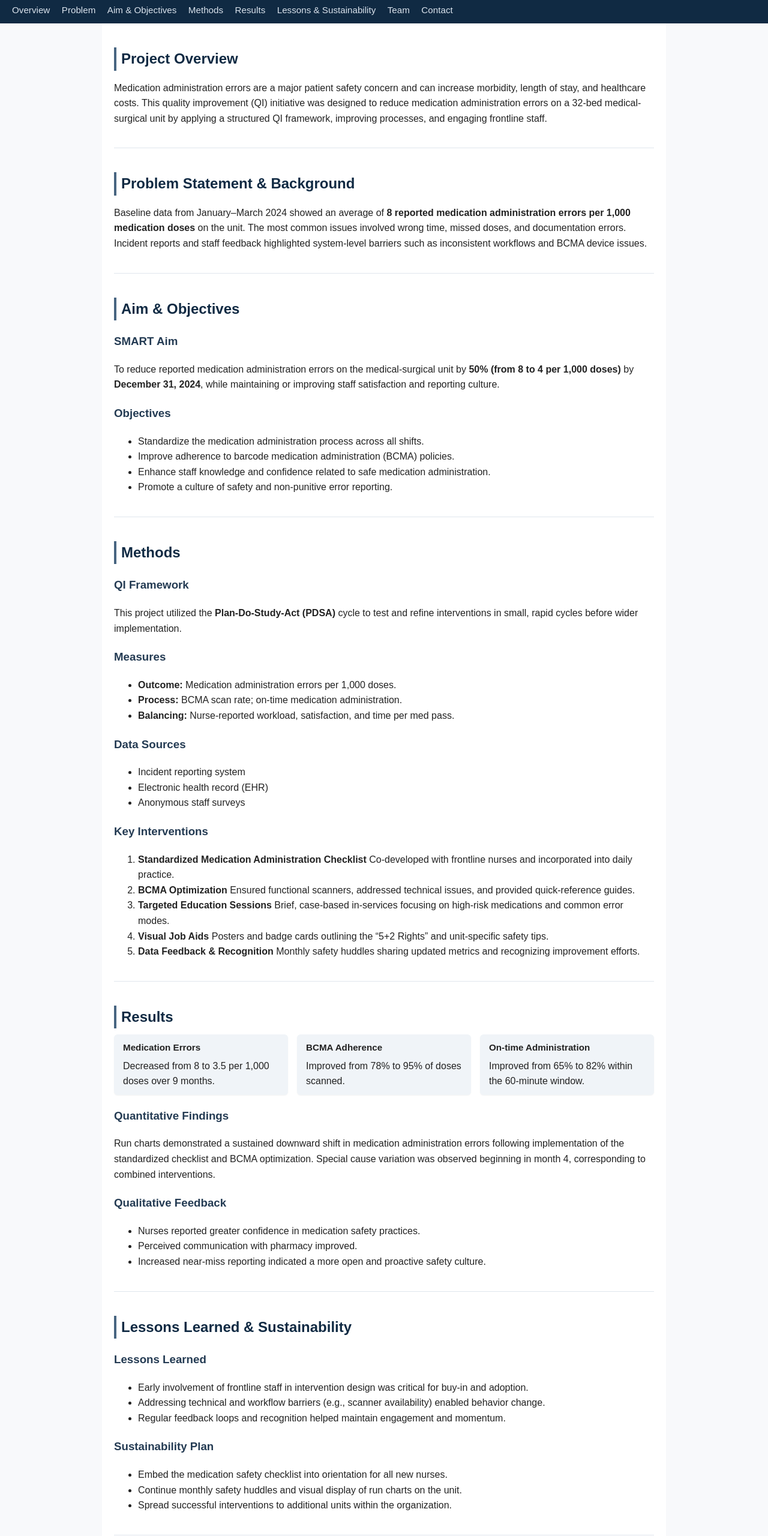
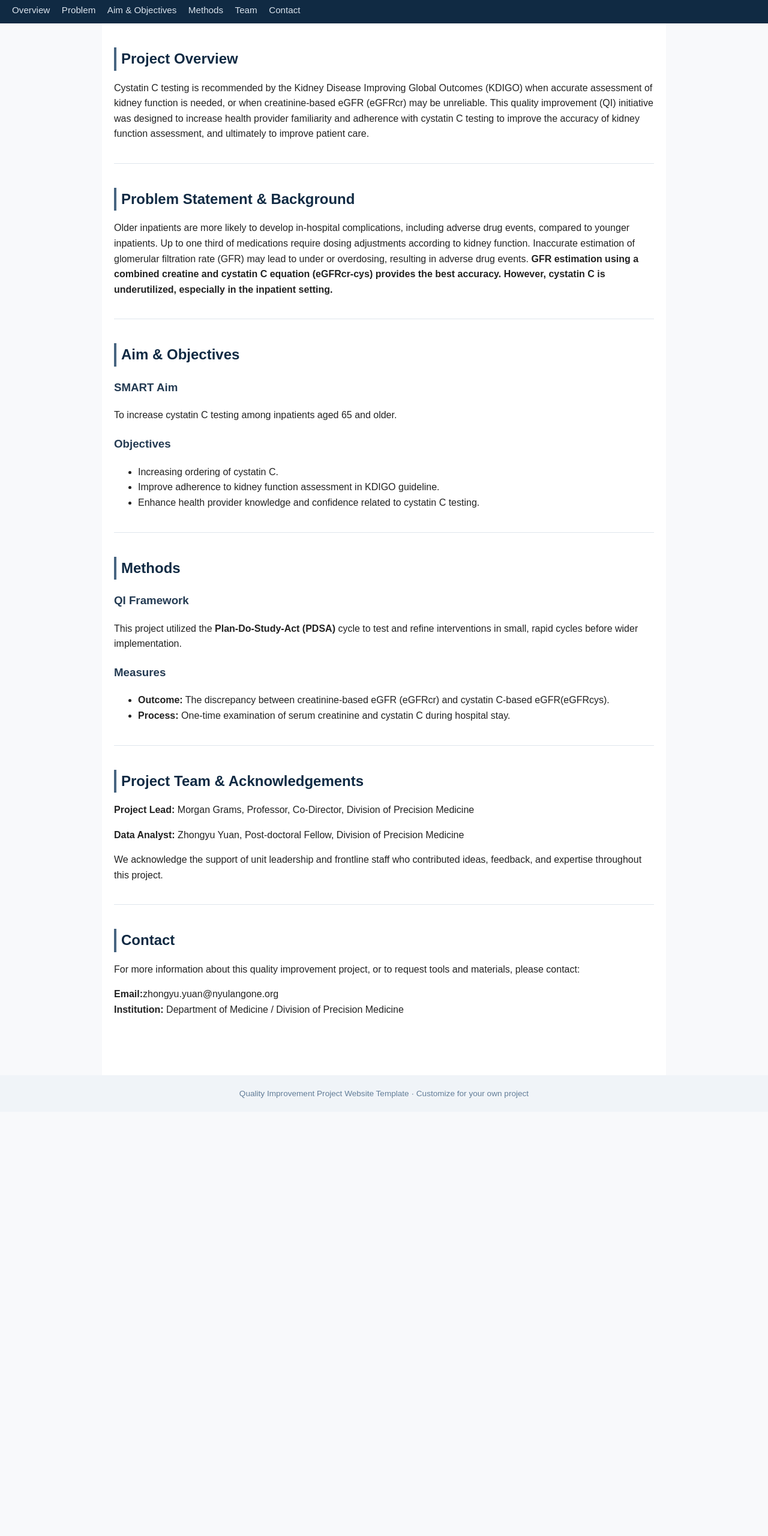
Before and after one commit to CKDKTR/Cystatin-C, a plain HTML site: page index.html in a window 1280 px wide. Shown: the part 220-2780 px from the top of the page at 60% size. After the commit the page ends 2073 px from the top, so only its background shows below. Drawn offline with Linux system fonts and the light colour scheme.

Commit message:
Update index.html

```diff
--- a/index.html
+++ b/index.html
@@ -111,11 +111,9 @@
 <body>
 
   <header>
-    <h1>Improving Medication Administration Accuracy</h1>
+    <h1>Improving Cystatin C Testing in Hospitalized Older Adults</h1>
     <p>
-      A quality improvement project focused on reducing medication administration errors
-      on an inpatient medical-surgical unit through standardized processes and
-      multidisciplinary collaboration.
+      A quality improvement project focused on increasing cystatin C testing among inpatients older than 65 in order to improve the accuracy of kidney function assessment.
     </p>
   </header>
 
@@ -124,8 +122,6 @@
     <a href="#problem">Problem</a>
     <a href="#aim">Aim & Objectives</a>
     <a href="#methods">Methods</a>
-    <a href="#results">Results</a>
-    <a href="#lessons">Lessons & Sustainability</a>
     <a href="#team">Team</a>
     <a href="#contact">Contact</a>
   </nav>
@@ -135,22 +131,15 @@
     <section id="overview">
       <h2>Project Overview</h2>
       <p>
-        Medication administration errors are a major patient safety concern and can increase
-        morbidity, length of stay, and healthcare costs. This quality improvement (QI)
-        initiative was designed to reduce medication administration errors on a 32-bed
-        medical-surgical unit by applying a structured QI framework, improving processes, and
-        engaging frontline staff.
+       Cystatin C testing is recommended by the Kidney Disease Improving Global Outcomes (KDIGO) when accurate
+       assessment of kidney function is needed, or when creatinine-based eGFR (eGFRcr) may be unreliable. This
+       quality improvement (QI) initiative was designed to increase health provider familiarity and adherence with cystatin C testing to improve the accuracy of kidney function assessment, and ultimately to improve patient care.
       </p>
     </section>
 
     <section id="problem">
       <h2>Problem Statement & Background</h2>
-      <p>
-        Baseline data from January–March 2024 showed an average of
-        <strong>8 reported medication administration errors per 1,000 medication doses</strong>
-        on the unit. The most common issues involved wrong time, missed doses, and documentation
-        errors. Incident reports and staff feedback highlighted system-level barriers such as
-        inconsistent workflows and BCMA device issues.
+      <p>Older inpatients are more likely to develop in-hospital complications, including adverse drug events, compared to younger inpatients. Up to one third of medications require dosing adjustments according to kidney function. Inaccurate estimation of glomerular filtration rate (GFR) may lead to under or overdosing, resulting in adverse drug events. <strong>GFR estimation using a combined creatine and cystatin C equation (eGFRcr-cys) provides the best accuracy. However, cystatin C is underutilized, especially in the inpatient setting. </strong>
       </p>
     </section>
 
@@ -158,18 +147,14 @@
       <h2>Aim & Objectives</h2>
       <h3>SMART Aim</h3>
       <p>
-        To reduce reported medication administration errors on the medical-surgical unit by
-        <strong>50% (from 8 to 4 per 1,000 doses)</strong> by
-        <strong>December 31, 2024</strong>, while maintaining or improving staff satisfaction
-        and reporting culture.
+        To increase cystatin C testing among inpatients aged 65 and older.
       </p>
 
       <h3>Objectives</h3>
       <ul>
-        <li>Standardize the medication administration process across all shifts.</li>
-        <li>Improve adherence to barcode medication administration (BCMA) policies.</li>
-        <li>Enhance staff knowledge and confidence related to safe medication administration.</li>
-        <li>Promote a culture of safety and non-punitive error reporting.</li>
+        <li>Increasing ordering of cystatin C.</li>
+        <li>Improve adherence to kidney function assessment in KDIGO guideline.</li>
+        <li>Enhance health provider knowledge and confidence related to cystatin C testing.</li>
       </ul>
     </section>
 
@@ -184,112 +169,16 @@
 
       <h3>Measures</h3>
       <ul>
-        <li><strong>Outcome:</strong> Medication administration errors per 1,000 doses.</li>
-        <li><strong>Process:</strong> BCMA scan rate; on-time medication administration.</li>
-        <li><strong>Balancing:</strong> Nurse-reported workload, satisfaction, and time per med pass.</li>
+        <li><strong>Outcome:</strong> The discrepancy between creatinine-based eGFR (eGFRcr) and cystatin C-based eGFR(eGFRcys).</li>
+        <li><strong>Process:</strong> One-time examination of serum creatinine and cystatin C during hospital stay.</li>
       </ul>
 
-      <h3>Data Sources</h3>
-      <ul>
-        <li>Incident reporting system</li>
-        <li>Electronic health record (EHR)</li>
-        <li>Anonymous staff surveys</li>
-      </ul>
-
-      <h3>Key Interventions</h3>
-      <ol>
-        <li>
-          <strong>Standardized Medication Administration Checklist</strong>
-          Co-developed with frontline nurses and incorporated into daily practice.
-        </li>
-        <li>
-          <strong>BCMA Optimization</strong>
-          Ensured functional scanners, addressed technical issues, and provided quick-reference guides.
-        </li>
-        <li>
-          <strong>Targeted Education Sessions</strong>
-          Brief, case-based in-services focusing on high-risk medications and common error modes.
-        </li>
-        <li>
-          <strong>Visual Job Aids</strong>
-          Posters and badge cards outlining the “5+2 Rights” and unit-specific safety tips.
-        </li>
-        <li>
-          <strong>Data Feedback & Recognition</strong>
-          Monthly safety huddles sharing updated metrics and recognizing improvement efforts.
-        </li>
-      </ol>
-    </section>
-
-    <section id="results">
-      <h2>Results</h2>
-
-      <div class="metrics">
-        <div class="metric-card">
-          <strong>Medication Errors</strong>
-          Decreased from 8 to 3.5 per 1,000 doses over 9 months.
-        </div>
-        <div class="metric-card">
-          <strong>BCMA Adherence</strong>
-          Improved from 78% to 95% of doses scanned.
-        </div>
-        <div class="metric-card">
-          <strong>On-time Administration</strong>
-          Improved from 65% to 82% within the 60-minute window.
-        </div>
-      </div>
-
-      <h3>Quantitative Findings</h3>
-      <p>
-        Run charts demonstrated a sustained downward shift in medication administration errors
-        following implementation of the standardized checklist and BCMA optimization. Special
-        cause variation was observed beginning in month 4, corresponding to combined
-        interventions.
-      </p>
-
-      <h3>Qualitative Feedback</h3>
-      <ul>
-        <li>Nurses reported greater confidence in medication safety practices.</li>
-        <li>Perceived communication with pharmacy improved.</li>
-        <li>
-          Increased near-miss reporting indicated a more open and proactive safety culture.
-        </li>
-      </ul>
-    </section>
-
-    <section id="lessons">
-      <h2>Lessons Learned & Sustainability</h2>
-
-      <h3>Lessons Learned</h3>
-      <ul>
-        <li>
-          Early involvement of frontline staff in intervention design was critical for buy-in
-          and adoption.
-        </li>
-        <li>
-          Addressing technical and workflow barriers (e.g., scanner availability) enabled
-          behavior change.
-        </li>
-        <li>
-          Regular feedback loops and recognition helped maintain engagement and momentum.
-        </li>
-      </ul>
-
-      <h3>Sustainability Plan</h3>
-      <ul>
-        <li>Embed the medication safety checklist into orientation for all new nurses.</li>
-        <li>Continue monthly safety huddles and visual display of run charts on the unit.</li>
-        <li>Spread successful interventions to additional units within the organization.</li>
-      </ul>
     </section>
 
     <section id="team">
       <h2>Project Team & Acknowledgements</h2>
-      <p><strong>Project Lead:</strong> Your Name, Your Role</p>
-      <p><strong>QI Advisor:</strong> Advisor Name, Role/Department</p>
-      <p><strong>Nursing Team:</strong> Nurse A, Nurse B, Nurse C</p>
-      <p><strong>Pharmacy Representative:</strong> Pharmacist Name</p>
-      <p><strong>Data Analyst:</strong> Analyst Name</p>
+      <p><strong>Project Lead:</strong> Morgan Grams, Professor, Co-Director, Division of Precision Medicine</p>
+      <p><strong>Data Analyst:</strong> Zhongyu Yuan, Post-doctoral Fellow, Division of Precision Medicine</p>
       <p>
         We acknowledge the support of unit leadership and frontline staff who contributed
         ideas, feedback, and expertise throughout this project.
@@ -303,8 +192,8 @@
         materials, please contact:
       </p>
       <p>
-        <strong>Email:</strong> your.email@example.com<br />
-        <strong>Institution:</strong> Your Hospital / Organization
+        <strong>Email:</strong>zhongyu.yuan@nyulangone.org<br />
+        <strong>Institution:</strong> Department of Medicine / Division of Precision Medicine
       </p>
     </section>
 
```
